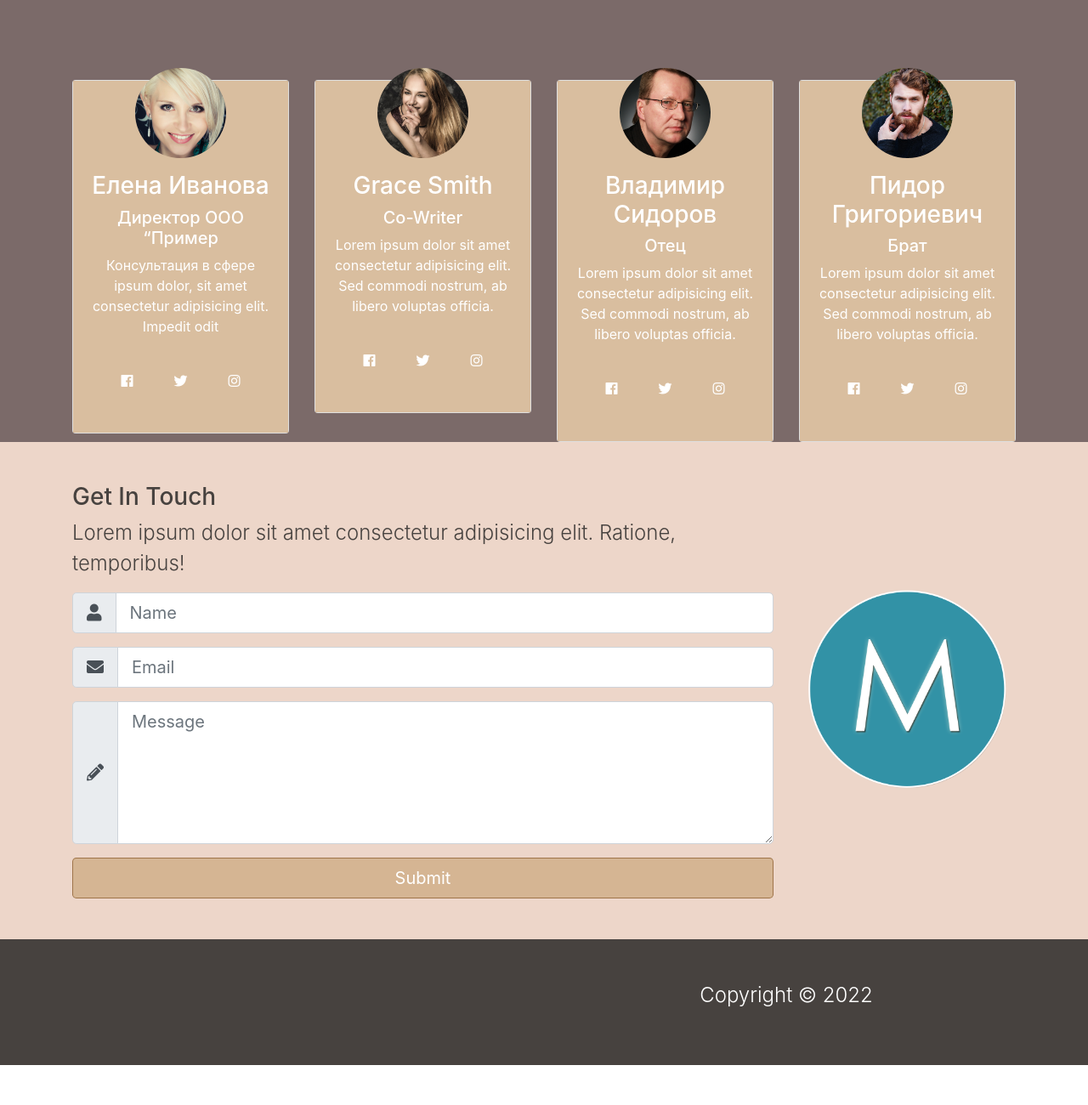
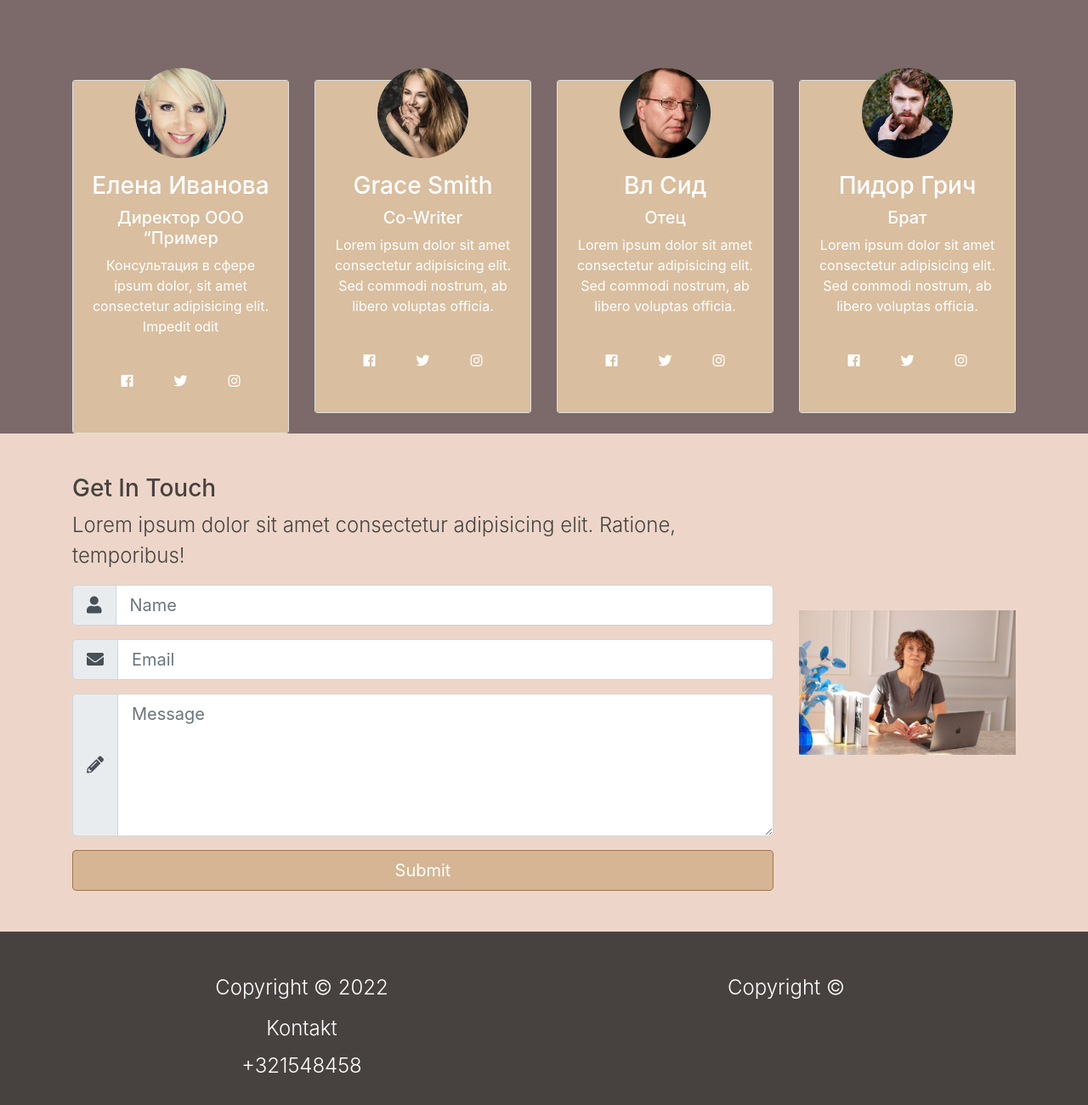
Before and after one commit to Nikita-bot-web/Lawyer-Template, a plain HTML site: page index.html in a window 1280 px wide. Shown: the part 1902-3202 px from the top of the page at 85% size. Before the commit the page ends 3155 px from the top, so only its background shows below. Drawn offline with nearby package versions, Linux system fonts and the light colour scheme.

Commit message:
Changed-footer-add-Phon

```diff
--- a/index.html
+++ b/index.html
@@ -287,7 +287,7 @@
           <div class="card">
             <div class="card-body">
               <img src="img/person3.jpg" alt="" class="img-fluid rounded-circle w-50 mb-3">
-              <h3 class="text-color-white">Владимир Сидоров</h3>
+              <h3 class="text-color-white">Вл Сид</h3>
               <h5 class="text-muted text-color-white">Отец</h5>
               <p class="text-color-white">Lorem ipsum dolor sit amet consectetur adipisicing elit. Sed commodi nostrum, ab libero voluptas officia.</p>
               <div class="d-flex justify-content-center">
@@ -316,7 +316,7 @@
           <div class="card">
             <div class="card-body">
               <img src="img/person4.jpg" alt="" class="img-fluid rounded-circle w-50 mb-3">
-              <h3 class="text-color-white">Пидор Григориевич</h3>
+              <h3 class="text-color-white">Пидор Грич</h3>
               <h5 class="text-muted text-color-white">Брат</h5>
               <p class="text-color-white">Lorem ipsum dolor sit amet consectetur adipisicing elit. Sed commodi nostrum, ab libero voluptas officia.</p>
               <div class="d-flex justify-content-center">
@@ -384,7 +384,7 @@
         </div>
 
         <div class="col-lg-3 align-self-center">
-          <img src="img/mlogo.png" alt="" class="img-fluid">
+          <img src="img/WomanPhoto.jpg" alt="" class="img-fluid">
         </div>
       </div>
     </div>
@@ -394,6 +394,18 @@
   <footer id="main-footer" class="py-5 bg-dark text-white">
     <div class="container">
       <div class="row text-center">
+        <div class="col-md-6 ml-auto">
+          <p class="lead text-color-white">
+            Copyright &copy;
+            <span id="year"></span>
+          </p>
+         <h3><p class="lead text-color-white">
+          Kontakt
+        </p></h3>
+        <h5><p class="lead text-color-white">
+          +321548458
+        </p></h5>
+        </div>
         <div class="col-md-6 ml-auto">
           <p class="lead text-color-white">
             Copyright &copy;
```
Also changed, not shown: 1 other file.
